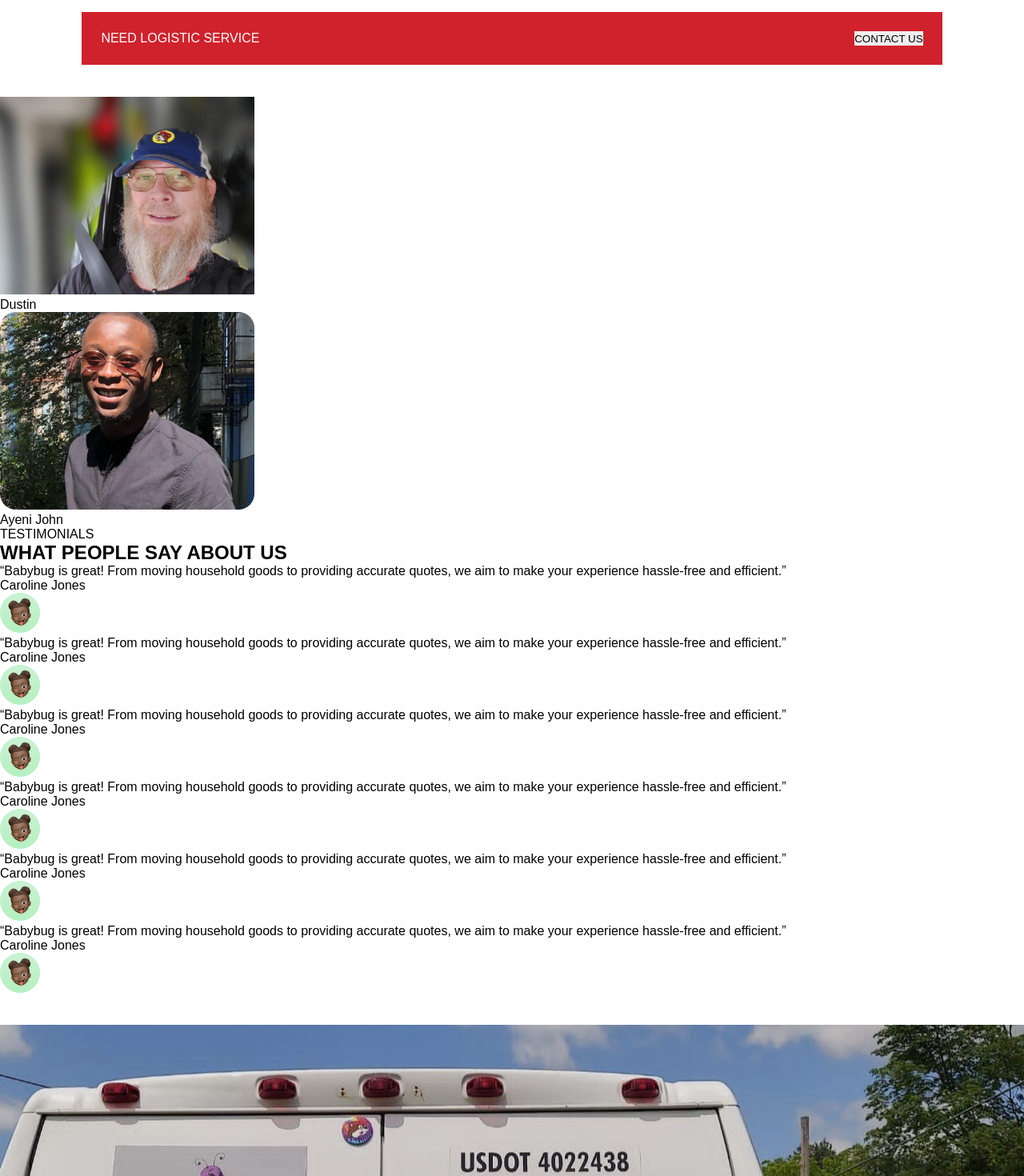
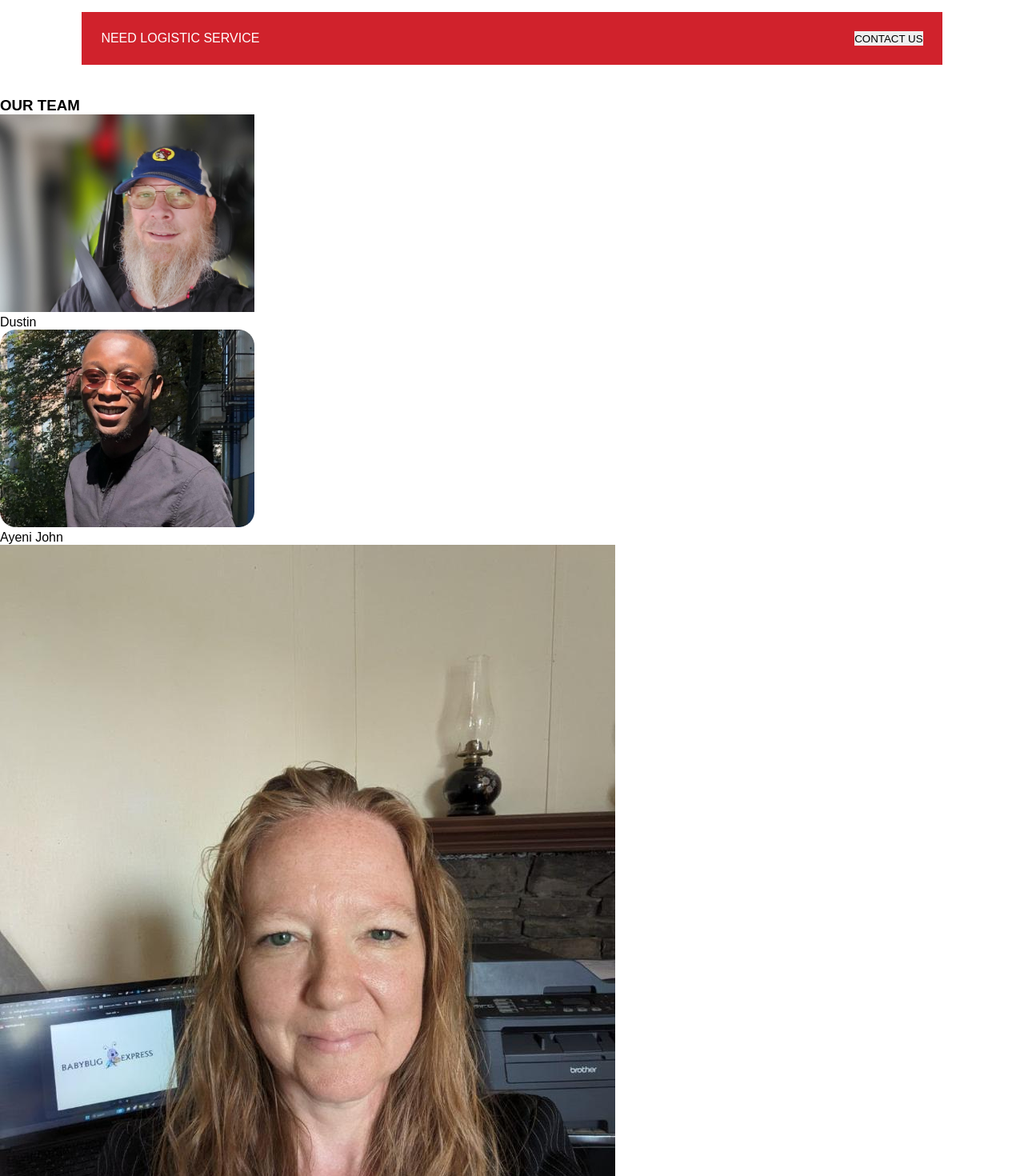
Before and after one commit to babybug-express/babybug-express-frontend, a Next.js app: page / in a window 1280 px wide. Shown: the part 1460-2930 px from the top of the page at 80% size. Built offline with nearby package versions, Linux system fonts and the light colour scheme.

Commit message:
update Team component

```diff
--- a/src/components/Homepage/Team.tsx
+++ b/src/components/Homepage/Team.tsx
@@ -1,21 +1,27 @@
 import React, { FunctionComponent } from "react";
-import styles from "../../styles/Team.module.scss";
+import styles from "../../styles/AboutUs.module.scss";
 import Image from "next/image";
 import team1 from "../../assets/images/team1.png";
 import team2 from "../../assets/images/team2.png";
+import team3 from "../../assets/images/team3.jpg";
 interface TeamProps {}
 
 const Team: FunctionComponent<TeamProps> = () => {
   return (
     <div className={styles.team}>
-      <div>
-        <div>
-          <Image src={team1} alt="" />
+      <h3>OUR TEAM</h3>
+      <div className={styles.team__people}>
+        <div className={styles.team__person}>
+          <Image src={team1} alt="" className={styles.team__image} />
           <p>Dustin</p>
         </div>
-        <div>
-          <Image src={team2} alt="" />
+        <div className={styles.team__person}>
+          <Image src={team2} alt="" className={styles.team__image} />
           <p>Ayeni John</p>
+        </div>
+        <div className={styles.team__person}>
+          <Image src={team3} alt="" className={styles.team__image} />
+          <p>Jennifer</p>
         </div>
       </div>
     </div>
```
